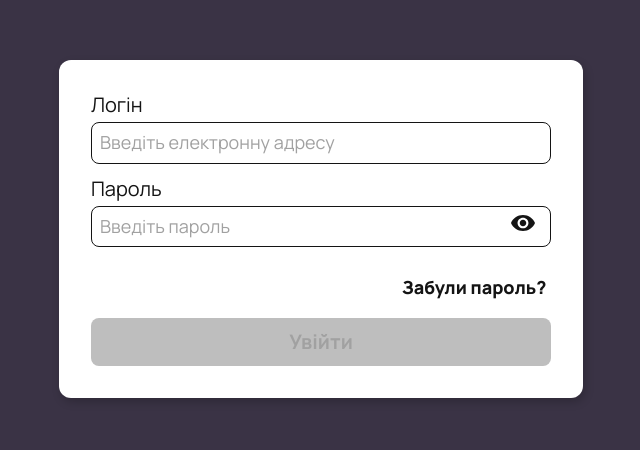
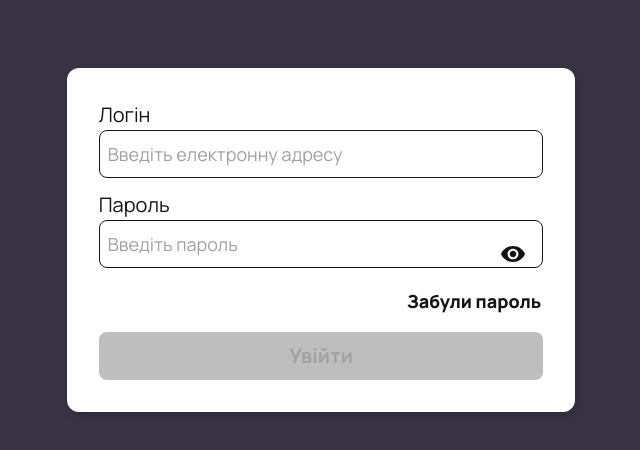
Before and after one commit to baza-trainee/karg, a Next.js app: page /en/login in a window 1280 px wide. Shown: the part 176-626 px from the top of the page, without its empty margins (319-959 px from the left). Built offline with nearby package versions, Linux system fonts and the light colour scheme.

Commit message:
add_form_component

```diff
--- /dev/null
+++ b/components/Login/Form.js
@@ -0,0 +1,83 @@
+import React from 'react';
+import { useRouter } from "next/navigation";
+import { Logo, HideShow } from '@/public/assets/icons';
+import Link from 'next/link';
+import styles from './styles/login.module.scss';
+
+
+export default function Form({
+    email,
+    emailDirty,
+    emailError,
+    emailHandler,
+    password,
+    blurHandler,
+    passwordHandler,
+    passwordDirty,
+    passwordError,
+    setIsPasswordVisible,
+    isPasswordVisible,
+    loginStatus,
+    isFormValid,
+    resetButton,
+    handleSubmit
+})
+
+{
+    const router = useRouter();
+
+  return (
+    <div className={styles.container}>
+    <Link href="/"><Logo className={styles.logo} /></Link>
+
+    <div className={styles.form}>
+      <div className={styles.email}>
+          <label htmlFor='email'>
+                Логін
+          </label>
+              <input
+                  className={(emailDirty && emailError) ? styles.errorBorder: styles.ordinaryBorder}
+                  aria-label='email'
+                  id='email'
+                  name = 'email'
+                  type='email'
+                  value={email}
+                  placeholder='Введіть електронну адресу'
+                  onChange={(e) => emailHandler(e)}
+                  onBlur={(e) => blurHandler(e)}
+              />
+       {(emailDirty && emailError) && <p className={styles.error}>{emailError}</p>}
+      </div>
+
+      <div className={styles.password}>
+          <label htmlFor = 'password'>
+                Пароль
+          </label>
+              <input
+                  className={(passwordDirty && passwordError) ? styles.errorBorder : styles.ordinaryBorder}
+                  type= {isPasswordVisible ? 'text' : 'password'}
+                  aria-label='password'
+                  id='password'
+                  name='password'
+                  placeholder="Введіть пароль"
+                  value={password}
+                  onChange={(e) => passwordHandler(e)}
+                  onBlur={(e) => blurHandler(e)}
+              />
+              <HideShow className={(passwordDirty && passwordError) ? styles.icon_error : styles.icon} onClick={()=>setIsPasswordVisible(!isPasswordVisible)} />
+          {(passwordDirty && passwordError) && <p className={styles.error}>{passwordError}</p>}
+      </div>
+
+      {(loginStatus && isFormValid) && <p className={correctUser ? styles.success : styles.error}>{loginStatus}</p>}
+
+      <button className={styles.buttonReset} onClick={() => router.push("/restore")}>{resetButton}</button>
+      <button
+          className={!isFormValid ? styles.buttonLoginDesabled : styles.buttonLogin}
+          disabled={!isFormValid}
+          onClick={handleSubmit}
+      >Увійти
+      </button>
+    </div>
+  </div>
+  )
+}
--- a/components/Login/Login.js
+++ b/components/Login/Login.js
@@ -1,20 +1,10 @@
 'use client';
 import React, { useState, useEffect } from 'react';
 import { useRouter } from "next/navigation";
-import Link from 'next/link';
-import {login} from '../../utils/login';
-import { Logo, HideShow } from '@/public/assets/icons';
-import styles from './styles/login.module.scss';
-
+import { login } from '../../utils/login';
+import  Form  from './Form';
 
 export default function LoginPage() {
-
-  const emailLabel = 'Логін';
-  const emailPlaceholder = 'Введіть електронну адресу';
-  const passwordLabel = 'Пароль';
-  const passwordPlaceholder = 'Введіть пароль';
-  const loginButton = 'Увійти';
-  const resetButton = 'Забули пароль?';
 
   const actualUser = 'kargthebest2024@gmail.com';
 
@@ -40,10 +30,9 @@ export default function LoginPage() {
 
 
   const emailHandler = (e) => {
-    setLoginStatus('')
+    setLoginStatus('');
     setEmail(e.target.value);
     const re=/^\S+@\S+\.\S+$/;
-    //const re =/^[A-Za-z0-9]*([A-Za-z][0-9]|[0-9][A-Za-z])[A-Za-z0-9]*$/i;
     if(!re.test(String(e.target.value).toLowerCase())){
        setEmailError('Надана Вами електронна адреса має неправильний формат.');
     }else {
@@ -94,7 +83,7 @@ export default function LoginPage() {
         setLoginStatus(`${data.user.email}, Ви успішно увійшли до адмінпанелі`);
           if(data.user.email===actualUser){
             setCorrectUser(data.user);
-            setTimeout(() => {router.push("/dashboard")},3000);
+            router.push("/dashboard");
         }return
       }
       if((response.status === 400) && (data.message ==='User not found')){
@@ -110,57 +99,23 @@ export default function LoginPage() {
   };
 
   return (
-    <div className={styles.container}>
-      <Link href="/"><Logo className={styles.logo} /></Link>
 
-      <div className={styles.form}>
-        <div className={styles.email}>
-            <label htmlFor='email'>
-                {emailLabel}
-                <input
-                    className={(emailDirty && emailError) ? styles.errorBorder: styles.ordinaryBorder}
-                    aria-label='email'
-                    id='email'
-                    name = 'email'
-                    type='email'
-                    value={email}
-                    placeholder={emailPlaceholder}
-                    onChange={(e) => emailHandler(e)}
-                    onBlur={(e) => blurHandler(e)}
-                />
-          </label>
-         {(emailDirty && emailError) && <p className={styles.error}>{emailError}</p>}
-        </div>
-
-        <div className={styles.password}>
-            <label htmlFor = 'password'>
-                {passwordLabel}
-                <input
-                    className={(passwordDirty && passwordError) ? styles.errorBorder : styles.ordinaryBorder}
-                    type= {isPasswordVisible ? 'text' : 'password'}
-                    aria-label='password'
-                    id='password'
-                    name='password'
-                    placeholder={passwordPlaceholder}
-                    value={password}
-                    onChange={(e) => passwordHandler(e)}
-                    onBlur={(e) => blurHandler(e)}
-                />
-                <HideShow className={styles.icon} onClick={()=>setIsPasswordVisible(!isPasswordVisible)} />
-            </label>
-            {(passwordDirty && passwordError) && <p className={styles.error}>{passwordError}</p>}
-        </div>
-
-        {(loginStatus && isFormValid) && <p className={correctUser ? styles.success : styles.error}>{loginStatus}</p>}
-
-        <button className={styles.buttonReset} onClick={() => router.push("/restore")}>{resetButton}</button>
-        <button
-            className={!isFormValid ? styles.buttonLoginDesabled : styles.buttonLogin}
-            disabled={!isFormValid}
-            onClick={handleSubmit}
-        >{loginButton}
-        </button>
-      </div>
-    </div>
+    <Form
+        email={email}
+        emailDirty = {emailDirty}
+        emailError = {emailError}
+        emailHandler = {emailHandler}
+        password = {password}
+        blurHandler = {blurHandler}
+        passwordHandler = {passwordHandler}
+        passwordDirty = {passwordDirty}
+        passwordError = {passwordError}
+        setIsPasswordVisible = {setIsPasswordVisible}
+        isPasswordVisible = {isPasswordVisible}
+        loginStatus = {loginStatus}
+        isFormValid = {isFormValid}
+        resetButton = "Забули пароль"
+        handleSubmit = {handleSubmit}
+    />
   )
 }
--- a/components/Login/styles/login.module.scss
+++ b/components/Login/styles/login.module.scss
@@ -11,8 +11,7 @@
     background-color: $button-dark-default;
 
     @media screen and (min-width:1440px) {
-        padding: 9.72% 31.805% 19.861% 31.805%;
-        justify-content: space-between;
+        padding: 140px 458px 286px 458px;//9.72% 31.805% 19.861% 31.805%;
     }
 }
 .form {
@@ -26,22 +25,17 @@
     box-shadow: 2px 4px 10px 0px rgba(1, 1, 1, 0.20);
     padding: 32px;
     gap: 12px;
-    @media screen and (min-width:1440px) {
-        height: fit-content;
-    }
         & label {
             width: 100%;
-            max-height: 78px;
             font-size: 20px;
             font-weight: 400;
-            line-height: 26px;
             color: $text-dark;
+        }
         & input {
             display: flex;
             justify-content: space-between;
-                    margin-top: 4px;
-                    width: 460px;
-                    min-height: 40px;
+            width: 100%;
+            height: 48px;
             padding: 8px 16px 8px 8px;
             align-items: center;
             gap: 8px;
@@ -49,6 +43,7 @@
             font-weight: 500;
             line-height: 23.4px;
             border-radius: 8px;
+
                 &::placeholder {
                     color: $text-gray;
                 }
@@ -67,14 +62,13 @@
             outline: none;
             border: 1px solid $text-dark;
         }
-        }
         .error {
             color: $text-error;
             font-size: 14px;
             font-style: normal;
             font-weight: 400;
             line-height: 18.2px;
-            min-height: 36px;
+            max-height: 18px;
         }
         .success {
             @extend .error;
@@ -86,19 +80,21 @@
             flex-direction: column;
         }
         .icon {
-            position: relative;
+            position: absolute;
+            cursor: pointer;
             font-size: 24px;
-            left: calc(100% - 40px);
-            bottom: 32px;
+            left: calc(50% + 180px);
+            bottom: calc(50% - 38px);
+        }
+        .icon_error{
+            @extend .icon;
+            bottom: calc(50% - 28px) ;
         }
 }
 
 .logo {
     font-size: 158px;
-    margin-bottom: 10px;
-    @media screen and (min-width:1440px) {
     margin-bottom: 32px;
-    }
 }
 
 .buttonReset {
--- a/components/Restore/Restore.js
+++ b/components/Restore/Restore.js
@@ -31,7 +31,6 @@ export default function Restore() {
   const emailHandler = (e) => {
     setEmail(e.target.value);
     const re=/^\S+@\S+\.\S+$/;
-    //const re =/^[A-Za-z0-9]*([A-Za-z][0-9]|[0-9][A-Za-z])[A-Za-z0-9]*$/i;
     if(!re.test(String(e.target.value).toLowerCase())){
        setEmailError('Надана Вами електронна адреса має неправильний формат.');
     }else {
@@ -59,6 +58,7 @@ export default function Restore() {
           <p className={styles.subtitle}>{pageSubtitle}</p>
             <label htmlFor='email'>
                 {addressLabel}
+            </label>
             <input
                 className={(emailDirty && emailError) ? styles.errorBorder: styles.ordinaryBorder}
                 aria-label='email'
@@ -70,7 +70,7 @@ export default function Restore() {
                 onChange={(e) => emailHandler(e)}
                 onBlur={(e) => blurHandler(e)}
             />
-          </label>
+
          {(emailDirty && emailError) && <p className={styles.error}>{emailError}</p>}
         </div>
 
--- a/components/Restore/styles/restore.module.scss
+++ b/components/Restore/styles/restore.module.scss
@@ -11,14 +11,13 @@
     background-color: $button-dark-default;
 
     @media screen and (min-width:1440px) {
-        padding: 9.72% 31.805% 19.861% 31.805%;
-        justify-content: space-between;
+        padding: 140px 458px 286px 458px;//9.72% 31.805% 19.861% 31.805%;
     }
 }
 .form {
     display: flex;
     flex-direction: column;
-    justify-content: space-between;
+    justify-content: center;
     max-width: 524px;
     height: fit-content;
     background-color: $bg-white;
@@ -26,9 +25,7 @@
     box-shadow: 2px 4px 10px 0px rgba(1, 1, 1, 0.20);
     padding: 32px;
     gap: 12px;
-    @media screen and (min-width:1440px) {
-        height: fit-content;
-    }
+
         & label {
             width: 100%;
             max-height: 78px;
@@ -36,6 +33,8 @@
             font-weight: 400;
             line-height: 26px;
             color: $text-dark;
+
+        }
         & input {
             display: flex;
             justify-content: space-between;
@@ -66,7 +65,6 @@
         & .ordinaryBorder {
             outline: none;
             border: 1px solid $text-dark;
-                }
         }
         .error {
             color: $text-error;
```
Lines whose indentation alone changed are shown as unchanged.
